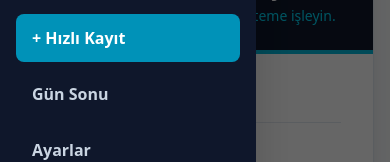
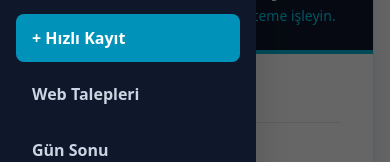
Before and after one commit to kad1r-cbn/hasan-crm-canli, a Next.js app: page /admin/yeni-kayit in a window 390 px wide. Both pictures are taken after a click on the button 30 px from the left and 30 px from the top of the page. Shown: the part 191-353 px from the top of the page. Built offline with nearby package versions, Linux system fonts and the light colour scheme; no server answers.

Commit message:
Mobil düzeltme

```diff
--- a/app/admin/layout.tsx
+++ b/app/admin/layout.tsx
@@ -69,6 +69,7 @@ export default function AdminLayout({ children }: { children: React.ReactNode })
               <Link href="/admin" onClick={closeMenu} className={`block px-4 py-3 rounded-lg font-bold ${isActive('/admin') ? 'bg-cyan-600 text-white' : 'hover:bg-slate-800'}`}>Kontrol Merkezi</Link>
               <Link href="/admin/musteriler" onClick={closeMenu} className={`block px-4 py-3 rounded-lg font-bold ${isActive('/admin/musteriler') ? 'bg-cyan-600 text-white' : 'hover:bg-slate-800'}`}>Müşteriler</Link>
               <Link href="/admin/yeni-kayit" onClick={closeMenu} className={`block px-4 py-3 rounded-lg font-bold ${isActive('/admin/yeni-kayit') ? 'bg-cyan-600 text-white' : 'hover:bg-slate-800'}`}>+ Hızlı Kayıt</Link>
+              <Link href="/admin/web-talepleri" className={`block px-4 py-3 rounded-lg font-bold transition-all ${isActive('/admin/web-talepleri') ? 'bg-cyan-600 text-white' : 'hover:bg-slate-800 hover:text-white'}`}>Web Talepleri</Link>
               <Link href="/admin/gun-sonu" onClick={closeMenu} className={`block px-4 py-3 rounded-lg font-bold ${isActive('/admin/gun-sonu') ? 'bg-cyan-600 text-white' : 'hover:bg-slate-800'}`}>Gün Sonu</Link>
               <Link href="/admin/ayarlar" onClick={closeMenu} className={`block px-4 py-3 rounded-lg font-bold ${isActive('/admin/ayarlar') ? 'bg-cyan-600 text-white' : 'hover:bg-slate-800'}`}>Ayarlar</Link>
 
```
